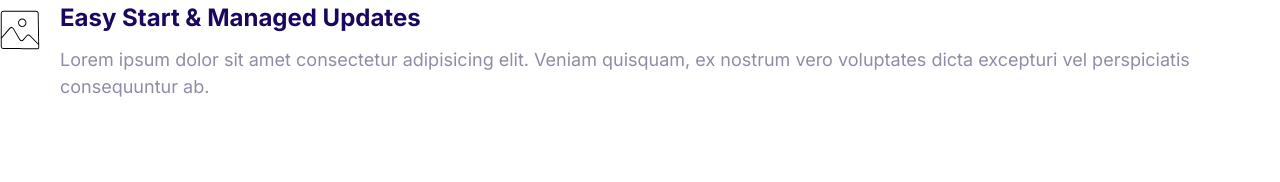
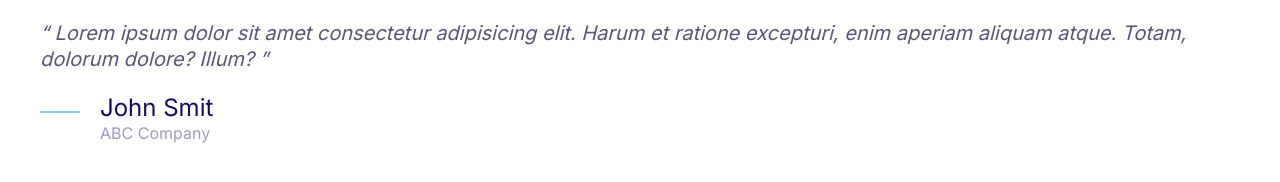
Before and after one commit to BalogunofAfrica/moshifed, a plain HTML site: page index.html in a window 1280 px wide. Drawn offline with Linux system fonts and the light colour scheme.

Commit message:
Add quote component

```diff
--- a/css/styles.css
+++ b/css/styles.css
@@ -1,6 +1,7 @@
 :root {
   --border-radius: 30px;
   --color-accent: #ff3400;
+  --color-body-darker: #5c5577;
   --color-body: #918ca4;
   --color-border: #ccc;
   --color-heading: #1b0760;
@@ -373,3 +374,52 @@ a {
 .media__image {
   margin-top: 1rem;
 }
+
+/* Quotes */
+.quote {
+  color: var(--color-body-darker);
+  font-size: 3rem;
+  font-style: italic;
+  line-height: 1.3;
+}
+
+.quote__text::before {
+  content: open-quote;
+}
+
+.quote__text::after {
+  content: close-quote;
+}
+
+.quote__author {
+  font-size: 3rem;
+  font-weight: 500;
+  font-style: normal;
+  margin-bottom: 0;
+}
+
+.quote__company {
+  color: var(--color-heading);
+  font-size: 2rem;
+  font-style: normal;
+  opacity: 0.4;
+}
+
+.quote__line {
+  bottom: 10px;
+  position: relative;
+}
+
+@media screen and (min-width: 1024px) {
+  .quote {
+    font-size: 2rem;
+  }
+
+  .quote__author {
+    font-size: 2.4rem;
+  }
+
+  .quote__company {
+    font-size: 1.6rem;
+  }
+}
--- a/index.html
+++ b/index.html
@@ -15,20 +15,25 @@
     <link rel="stylesheet" href="css/styles.css" />
   </head>
   <body>
+    <blockquote class="quote">
+      <p class="quote__text">
+        Lorem ipsum dolor sit amet consectetur adipisicing elit. Harum et
+        ratione excepturi, enim aperiam aliquam atque. Totam, dolorum dolore?
+        Illum?
+      </p>
+      <footer>
         <div class="media">
           <div class="media__image">
-        <svg class="icon">
-          <use xlink:href="images/sprite.svg#snap"></use>
+            <svg class="icon icon--primary quote__line">
+              <use xlink:href="images/sprite.svg#line"></use>
             </svg>
           </div>
           <div class="media__body">
-        <h3 class="media__title">Easy Start & Managed Updates</h3>
-        <p>
-          Lorem ipsum dolor sit amet consectetur adipisicing elit. Veniam
-          quisquam, ex nostrum vero voluptates dicta excepturi vel perspiciatis
-          consequuntur ab.
-        </p>
+            <h3 class="media__title quote__author">John Smit</h3>
+            <p class="quote__company">ABC Company</p>
           </div>
         </div>
+      </footer>
+    </blockquote>
   </body>
 </html>
```
Also changed, not shown: components/quotes.html (added, +19 -0 lines). Lines whose indentation alone changed are shown as unchanged.
